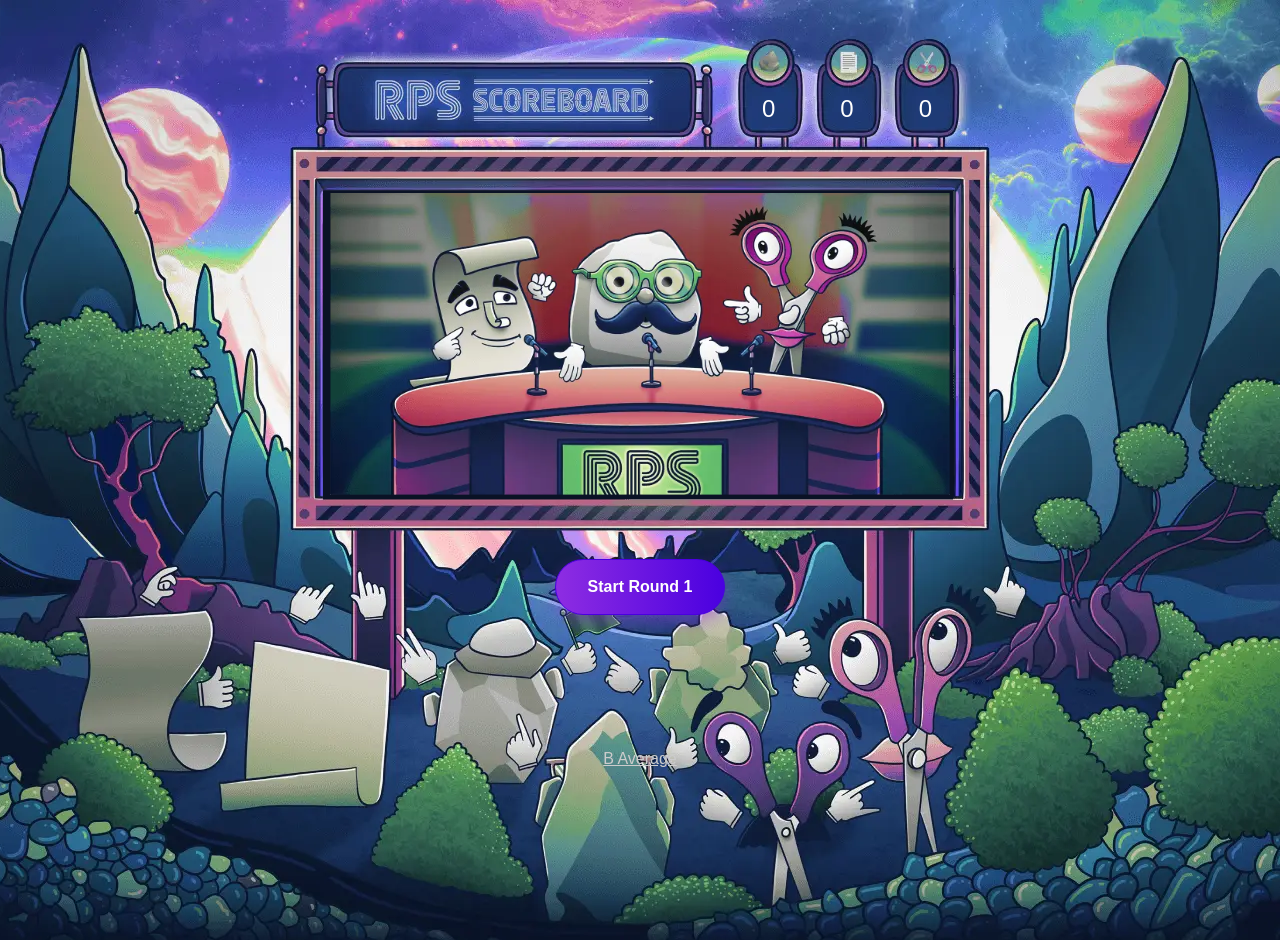
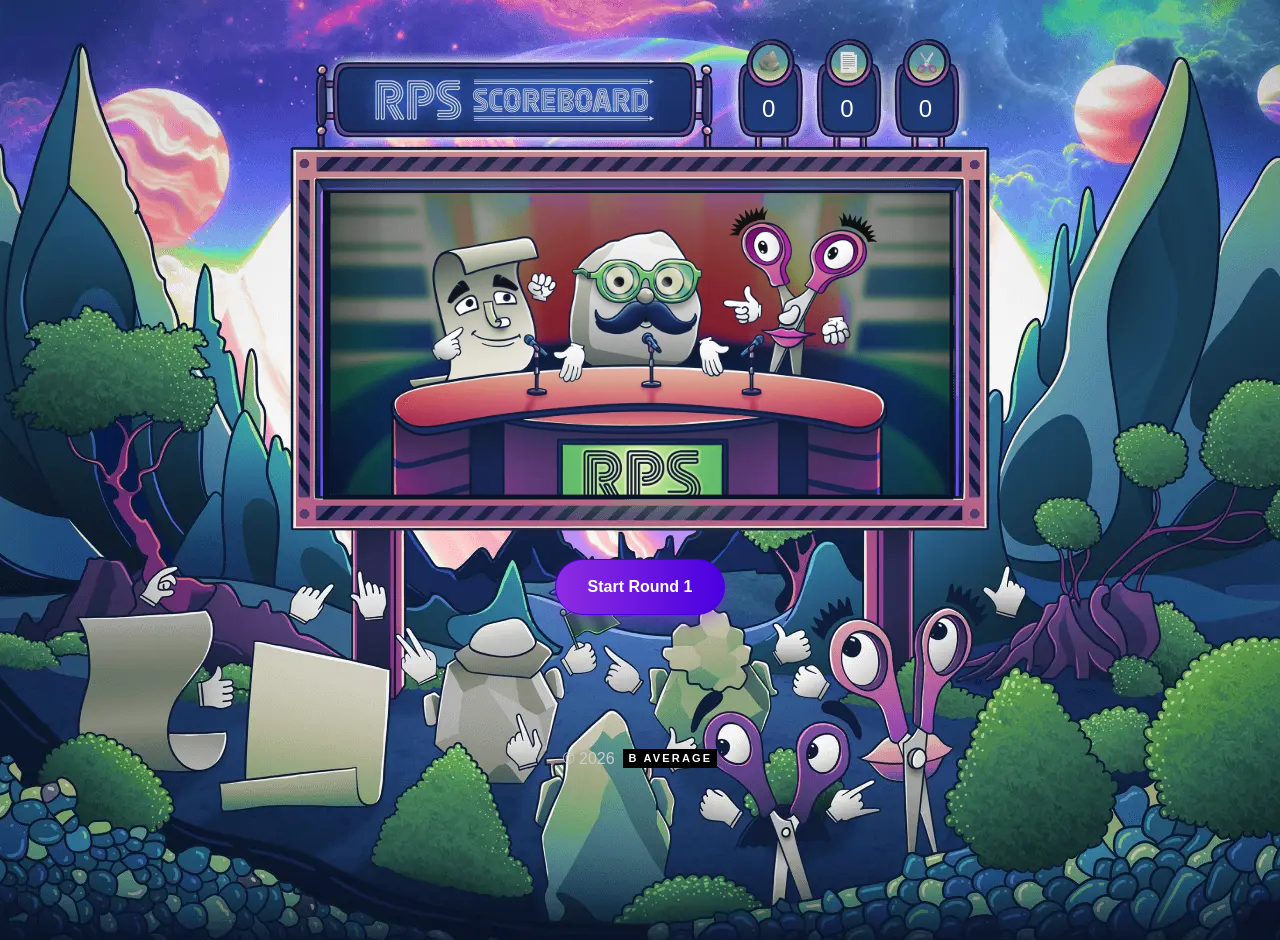
Before and after one commit to mrhemsing/RPS, a website: page src/index.html in a window 1280 px wide. Shown: the top 940 px of the page. Drawn offline with Linux system fonts and the light colour scheme.

Commit message:
Use black B Average badge and rock favicon

```diff
--- a/src/index.html
+++ b/src/index.html
@@ -69,8 +69,9 @@
   margin-right: auto;
   left: 0;
   right: 0;
-  text-align: center; bottom: 2rem; font-family: arial;">
-    <a href="https://b-average.com" target="_blank" style="color: #ccc;">B Average</a>
+  text-align: center; bottom: 2rem; font-family: arial; display: inline-flex; align-items: center; justify-content: center; gap: 8px;">
+    <span style="color: #ccc;">© <script>document.write(new Date().getFullYear());</script></span>
+    <a href="https://b-average.com" target="_blank" style="display: inline-block; font-family: Arial, Helvetica, sans-serif; font-size: 11px; font-weight: 600; letter-spacing: 2.16px; text-transform: uppercase; text-decoration: none; padding-top: 4px; padding-bottom: 4px; padding-left: 6px; padding-right: 5px; border-radius: 0; line-height: 1; background: #000; color: #fff;">B AVERAGE</a>
   </div>
   <div id="bg-wrapper">
     <div id="wrapper">
```
Also changed, not shown: src/assets/favicon/browserconfig.xml (+6 -6 lines), src/assets/favicon/android-chrome-192x192.png, src/assets/favicon/android-chrome-512x512.png, src/assets/favicon/apple-touch-icon.png, src/assets/favicon/favicon-16x16.png, src/assets/favicon/favicon-32x32.png, src/assets/favicon/favicon.ico, src/assets/favicon/mstile-150x150.png, src/assets/favicon/safari-pinned-tab.svg, src/assets/favicon/site.webmanifest.
